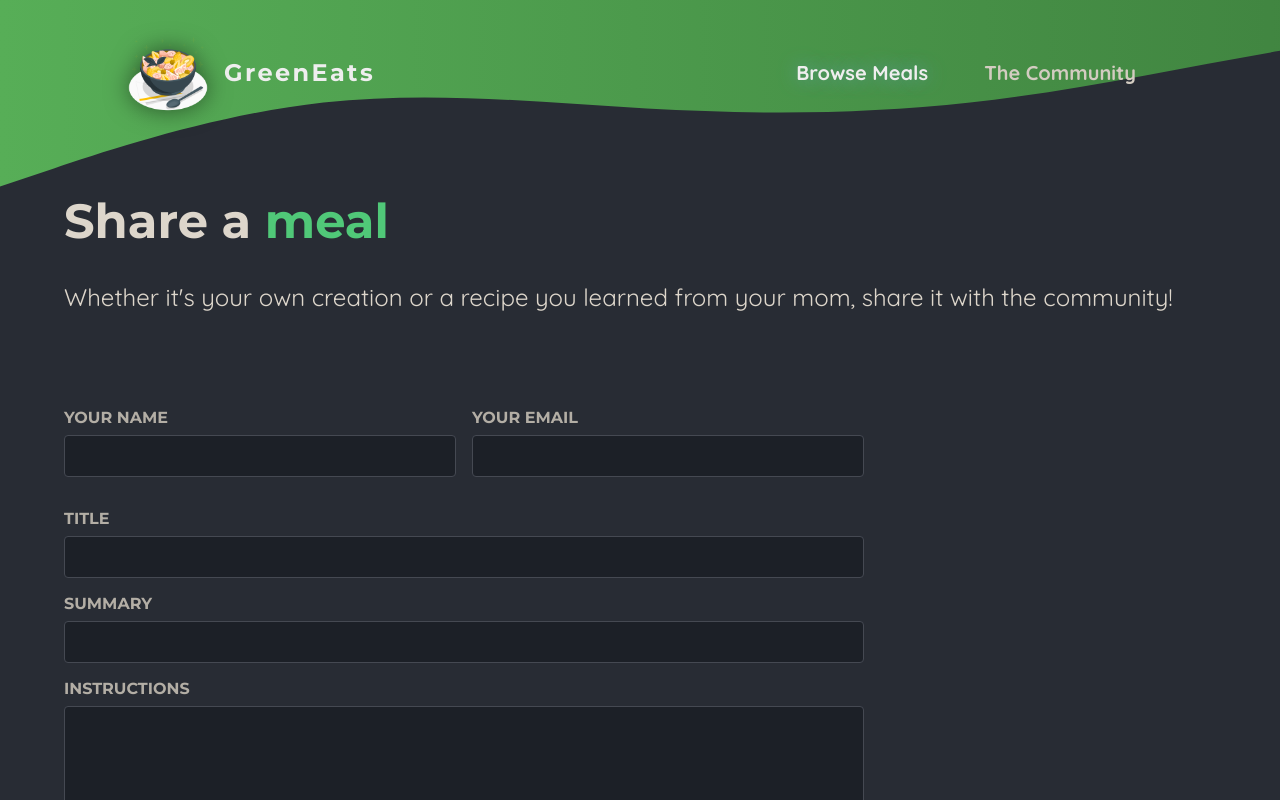
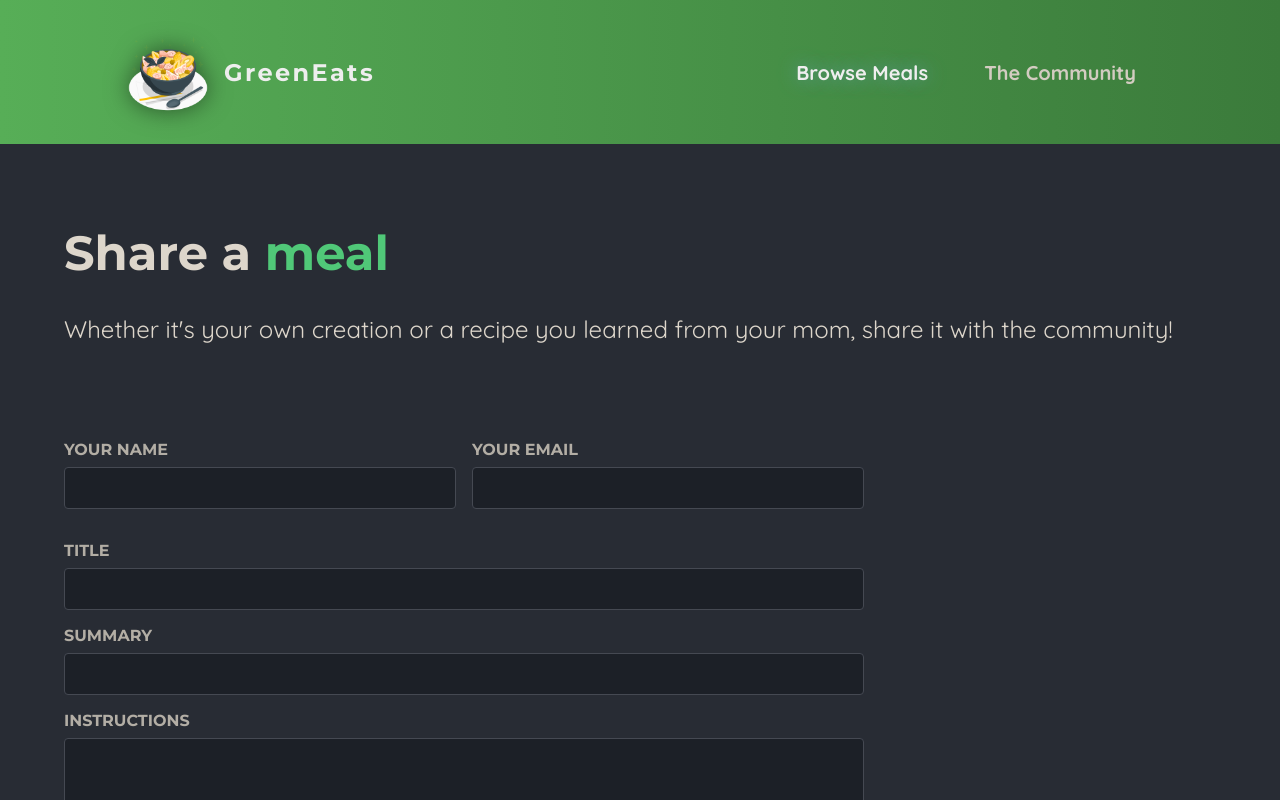
Before and after one commit to aazibch/greeneats, a Next.js app: page /meals/share in a window 1280 px wide. Shown: the top 800 px of the page. Built offline with nearby package versions, Linux system fonts and the light colour scheme; no server answers.

Commit message:
Change styling

```diff
--- a/app/community/page.module.css
+++ b/app/community/page.module.css
@@ -1,6 +1,6 @@
 .header {
   gap: 3rem;
-  margin: 3rem auto 5rem auto;
+  margin: 5rem auto;
   width: 90%;
   max-width: 75rem;
   color: #ddd6cb;
--- a/app/meals/[slug]/page.module.css
+++ b/app/meals/[slug]/page.module.css
@@ -1,6 +1,7 @@
 .header {
   display: flex;
-  padding: 2rem 1rem;
+  /* margin: 5rem auto; */
+  padding: 5rem 1rem;
   gap: 3rem;
   margin: auto;
   max-width: 80rem;
@@ -62,7 +63,7 @@
   box-shadow: 0 0 0.5rem rgba(0, 0, 0, 0.5);
   padding: 2rem;
   max-width: 60rem;
-  margin: 2rem auto;
+  margin: 0 auto 4rem auto;
   animation: fade-slide-in-from-bottom 1s ease-out forwards;
 }
 
--- a/app/meals/page.module.css
+++ b/app/meals/page.module.css
@@ -1,6 +1,6 @@
 .header {
   gap: 3rem;
-  margin: 3rem auto 5rem auto;
+  margin: 5rem auto;
   width: 90%;
   max-width: 75rem;
   color: #ddd6cb;
--- a/app/meals/share/page.module.css
+++ b/app/meals/share/page.module.css
@@ -1,6 +1,6 @@
 .header {
   gap: 3rem;
-  margin: 3rem auto 5rem auto;
+  margin: 5rem auto;
   width: 90%;
   max-width: 75rem;
   color: #ddd6cb;
--- a/app/page.module.css
+++ b/app/page.module.css
@@ -1,7 +1,7 @@
 .header {
   display: flex;
   gap: 3rem;
-  margin: 3rem auto;
+  margin: 5rem auto;
   width: 90%;
   max-width: 75rem;
 }
--- a/components/main-header/main-header-background.js
+++ b/components/main-header/main-header-background.js
@@ -3,7 +3,7 @@ import classes from './main-header-background.module.css';
 export default function MainHeaderBackground() {
   return (
     <div className={classes['header-background']}>
-      <svg xmlns="http://www.w3.org/2000/svg" viewBox="0 90 1140 320">
+      <svg xmlns="http://www.w3.org/2000/svg" viewBox="0 0 1440 320">
         <defs>
           <linearGradient id="gradient" x1="0%" y1="0%" x2="100%" y2="0%">
             <stop
--- a/components/main-header/main-header.js
+++ b/components/main-header/main-header.js
@@ -9,7 +9,7 @@ import NavLink from './nav-link';
 export default function MainHeader() {
   return (
     <>
-      <MainHeaderBackground />
+      {/* <MainHeaderBackground /> */}
       <header className={classes.header}>
         <Link className={classes.logo} href="/">
           <Image src={logoImg} alt="A plate with food" priority />
--- a/components/main-header/main-header.module.css
+++ b/components/main-header/main-header.module.css
@@ -3,6 +3,7 @@
   justify-content: space-between;
   align-items: center;
   padding: 2rem 1rem;
+  background: linear-gradient(to right, #57ae57, #3b7b3b);
 }
 
 @media (min-width: 768px) {
```
